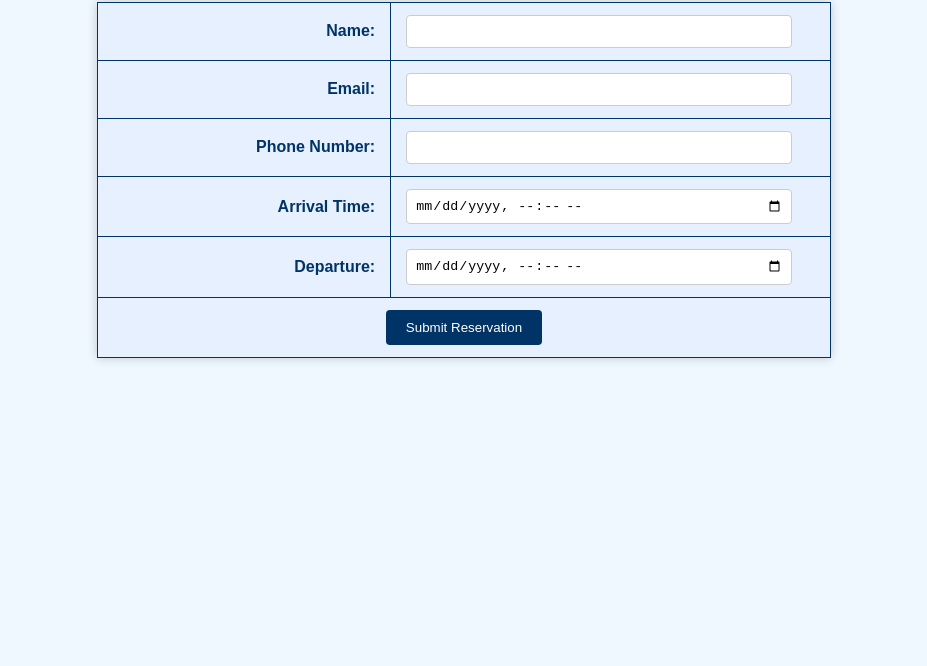
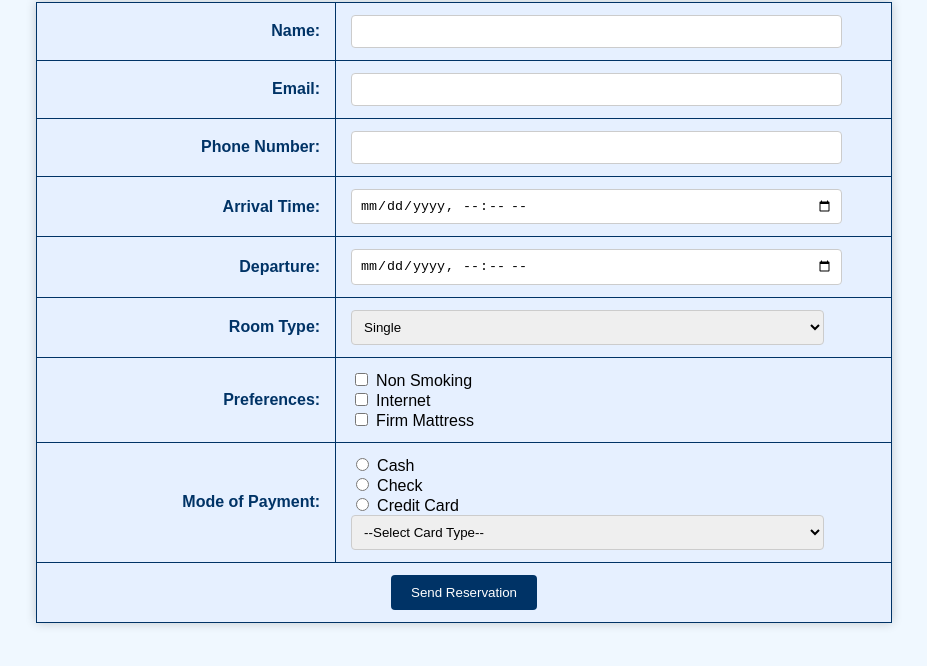
Before and after one commit to Hammad-codes6767/labsectioning, a plain HTML site: page index.html in a window 1280 px wide. Shown: the part 106-772 px from the top of the page, without its empty margins (176-1103 px from the left). Drawn offline with Linux system fonts and the light colour scheme.

Commit message:
Add files via upload

```diff
--- a/index.html
+++ b/index.html
@@ -20,7 +20,7 @@
             margin: 0 auto;
             background-color: #e6f0ff;
             border-collapse: collapse;
-            width: 60%;
+            width: 70%;
             box-shadow: 0 0 10px rgba(0,0,0,0.2);
         }
 
@@ -33,22 +33,28 @@
             text-align: right;
             font-weight: bold;
             color: #003366;
-            width: 40%;
+            width: 35%;
         }
 
         td.input {
             text-align: left;
-            width: 60%;
+            width: 65%;
         }
 
         input[type="text"],
         input[type="email"],
         input[type="tel"],
-        input[type="datetime-local"] {
+        input[type="datetime-local"],
+        select {
             width: 90%;
             padding: 8px;
             border: 1px solid #ccc;
             border-radius: 4px;
+        }
+
+        input[type="checkbox"],
+        input[type="radio"] {
+            margin-right: 8px;
         }
 
         input[type="submit"] {
@@ -90,8 +96,40 @@
                 <td class="input"><input type="datetime-local" id="dep" name="departure"></td>
             </tr>
             <tr>
+                <td class="label">Room Type:</td>
+                <td class="input">
+                    <select name="room_type" id="room_type">
+                        <option value="single">Single</option>
+                        <option value="double">Double</option>
+                        <option value="suite">Presidential Suite</option>
+                    </select>
+                </td>
+            </tr>
+            <tr>
+                <td class="label">Preferences:</td>
+                <td class="input">
+                    <label><input type="checkbox" name="pref" value="non-smoking">Non Smoking</label><br>
+                    <label><input type="checkbox" name="pref" value="internet">Internet</label><br>
+                    <label><input type="checkbox" name="pref" value="firm-mattress">Firm Mattress</label>
+                </td>
+            </tr>
+            <tr>
+                <td class="label">Mode of Payment:</td>
+                <td class="input">
+                    <label><input type="radio" name="payment" value="cash">Cash</label><br>
+                    <label><input type="radio" name="payment" value="check">Check</label><br>
+                    <label><input type="radio" name="payment" value="card">Credit Card</label><br>
+                    <select name="card_type" id="card_type">
+                        <option value="">--Select Card Type--</option>
+                        <option value="visa">Visa</option>
+                        <option value="mastercard">MasterCard</option>
+                        <option value="amex">American Express</option>
+                    </select>
+                </td>
+            </tr>
+            <tr>
                 <td colspan="2" style="text-align:center;">
-                    <input type="submit" value="Submit Reservation">
+                    <input type="submit" value="Send Reservation">
                 </td>
             </tr>
         </table>
```
